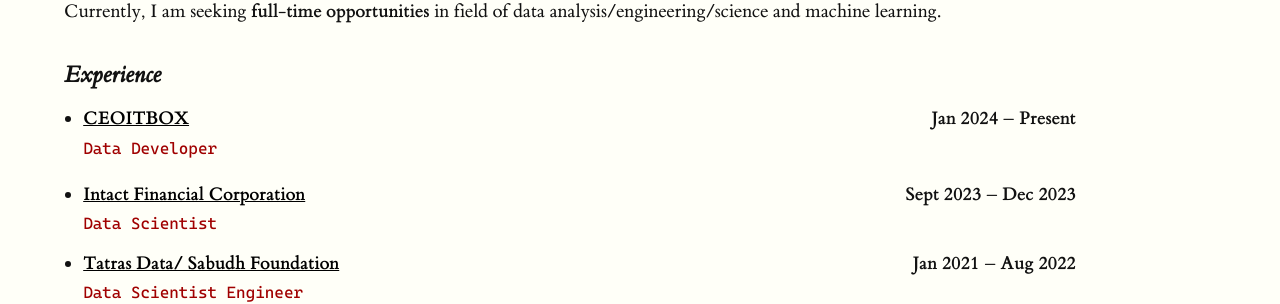
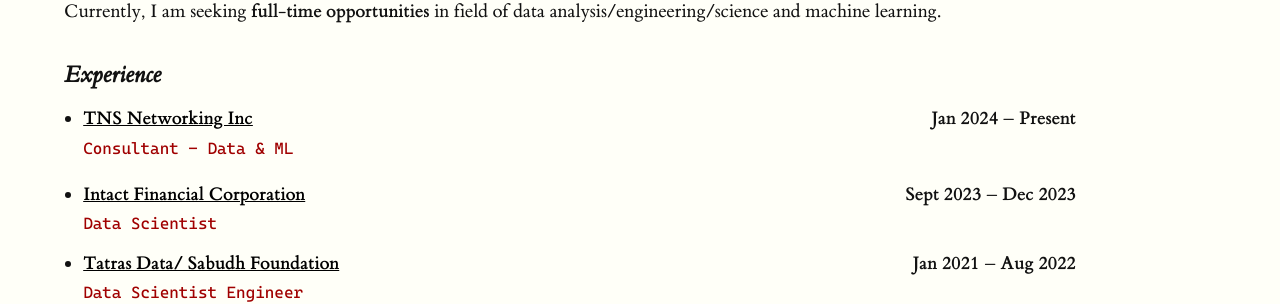
Before and after one commit to coderjolly/coderjolly.github.io, a Jekyll site: the page built from index.md, in a window 1280 px wide. Shown: the part 505-809 px from the top of the page. Built offline with Jekyll 4.4.1, drawn with Linux system fonts in a browser that asks for light colours; a style sheet for code colours, icons or effects is not loaded.

Commit message:
corrected index

```diff
--- a/index.md
+++ b/index.md
@@ -27,10 +27,10 @@ Currently, I am seeking **full-time opportunities** in field of data analysis/en
   <li style="list-style-type: disc; margin-left: 1em; position: relative; padding-right: 120px;">
     <div>
       <a href="https://ceoitbox.com/" target="_blank" style="font-weight: bold; text-decoration: underline; color: black;">
-        CEOITBOX
+        TNS Networking Inc
       </a>
       <br />
-      <span style="font-family: 'Cascadia', serif; font-size: 1.02rem; border-radius: 3px; color: #a00000; font-weight: 500;">Data Developer</span>
+      <span style="font-family: 'Cascadia', serif; font-size: 1.02rem; border-radius: 3px; color: #a00000; font-weight: 500;">Consultant - Data & ML</span>
     </div>
     <span style="font-weight: bold; white-space: nowrap; position: absolute; right: 140px; top: 0;">Jan 2024 – Present</span>
   </li>
```
Also changed, not shown: _posts/2024-09-17-NHL-milestone1.md (+1 -1 lines).
